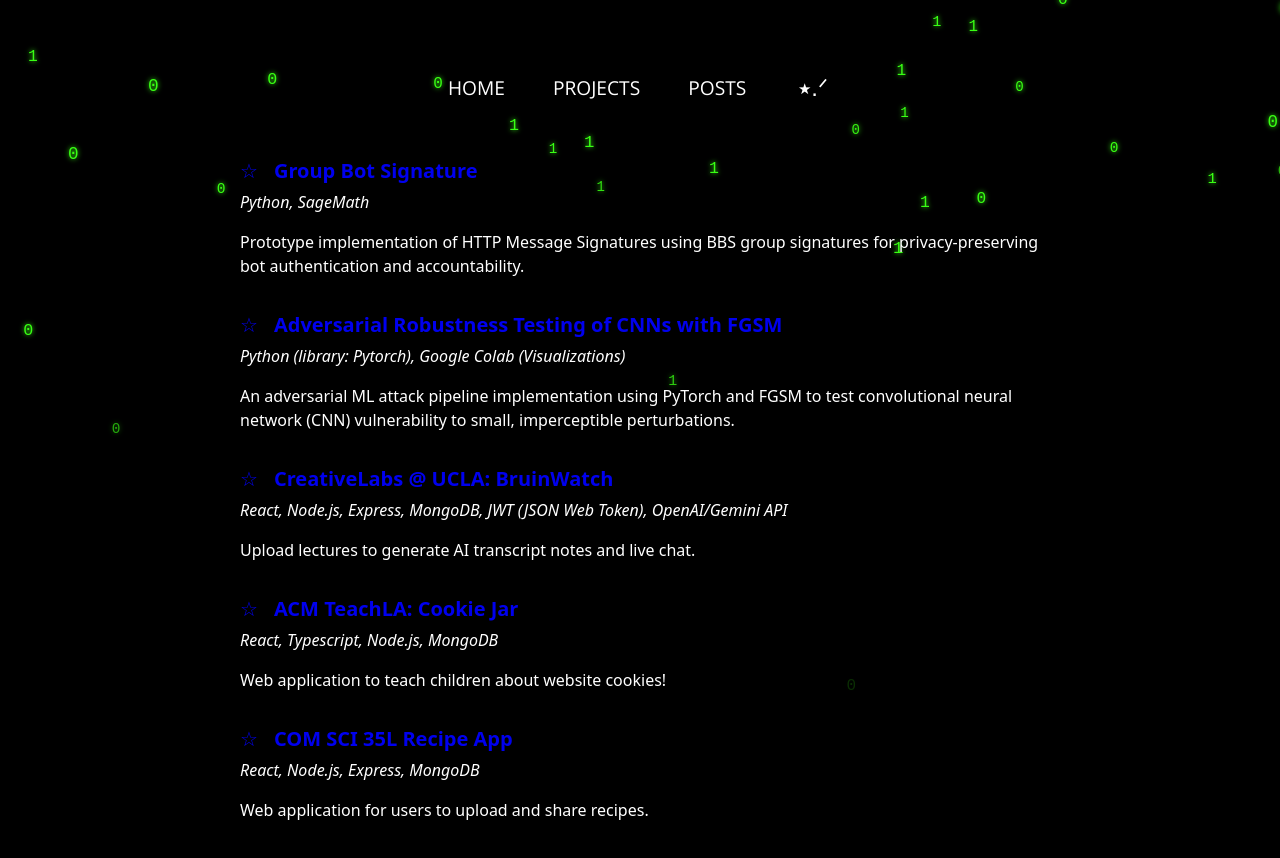
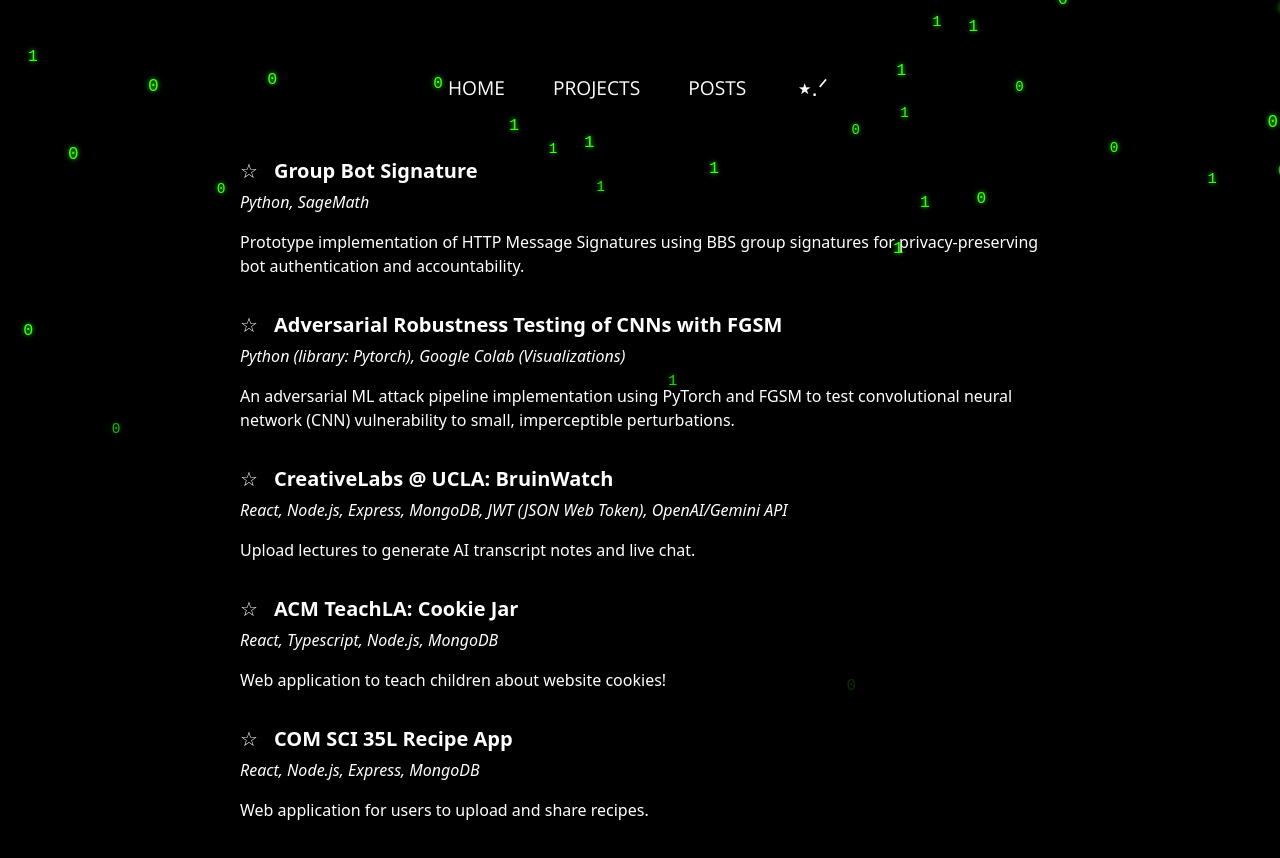
Before and after one commit to miravuong/miravuong.github.io, a React (Vite) app: page /projects in a window 1280 px wide. Shown: the top 858 px of the page. Built offline with nearby package versions, Linux system fonts and the light colour scheme.

Commit message:
More fixes bruh

```diff
--- a/index.html
+++ b/index.html
@@ -3,7 +3,7 @@
 
 <head>
   <meta charset="UTF-8" />
-  <link rel="icon" href="public/bstar.png" type="image/png" />
+  <link rel="icon" href="/bstar.png" type="image/png" />
   <meta name="viewport" content="width=device-width, initial-scale=1.0" />
   <title>Mirabel Vuong</title>
   <link href="https://fonts.googleapis.com/css2?family=Open+Sans:wght@400;600&display=swap" rel="stylesheet" />
--- a/src/components/Projects.css
+++ b/src/components/Projects.css
@@ -18,6 +18,7 @@
 }
 
 .project-title {
+    color: inherit;
     font-size: 1.25rem;
     font-weight: bold;
     text-decoration: none;
```
